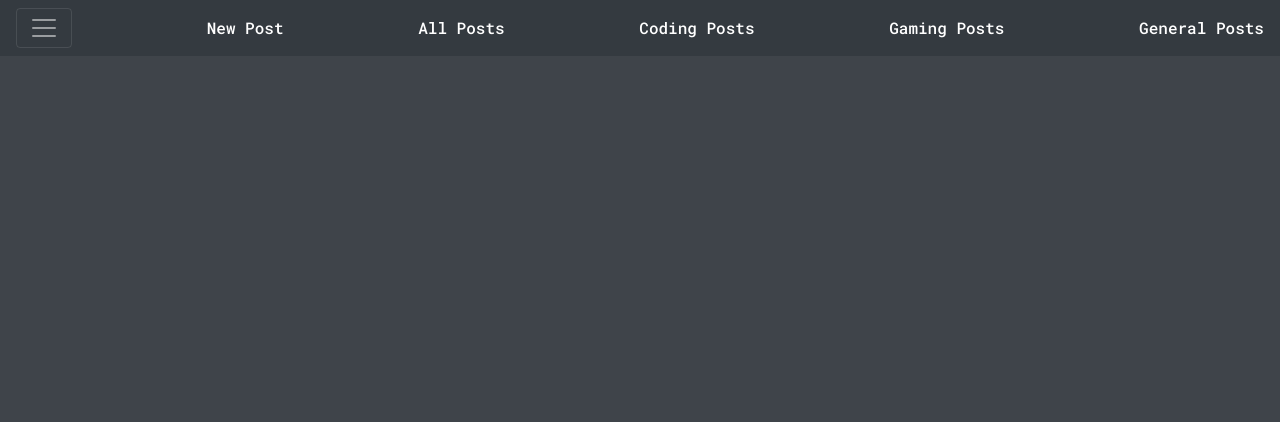
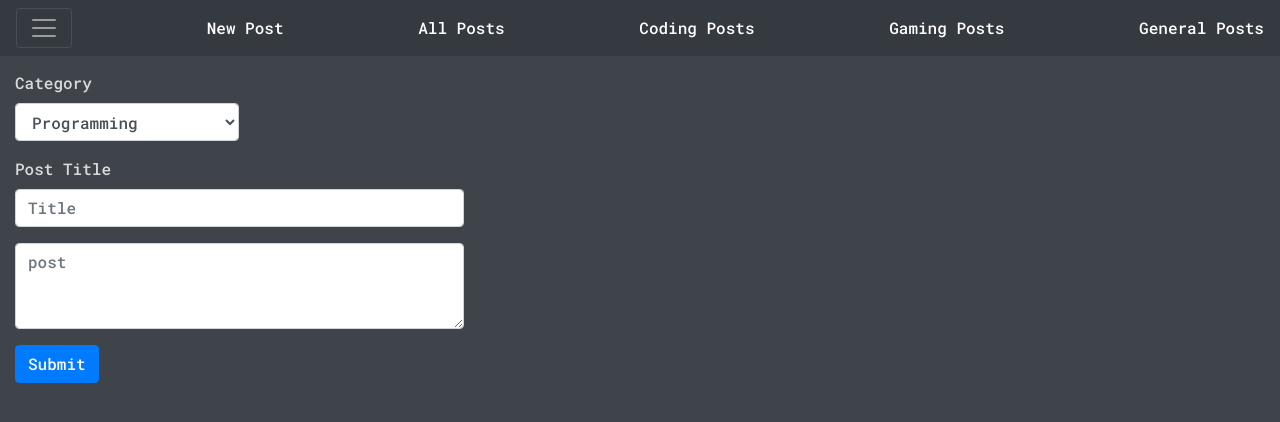
Before and after one commit to scicluna/fakeforum, a Node server app: page /newpost in a window 1280 px wide. Shown: the top 422 px of the page. Run offline with Node 20, Linux system fonts and the light colour scheme; the visitor is signed in with stand-in values (Sample User, id 1); data that the repository does not hold is empty; some libraries are stand-ins or nearby versions.

Commit message:
Can now make posts

```diff
--- a/public/css/main.css
+++ b/public/css/main.css
@@ -24,7 +24,7 @@ body {
     margin-top: 6px;
 }
 
-.loginform, .signupform{
+.loginform, .signupform, .newpostform{
     display: flex;
     flex-direction: column;
     align-items: flex-start;
@@ -36,3 +36,11 @@ body {
     display: flex;
     flex-direction: column;
 }
+
+.newpostform>.form-group{
+    width:40%;
+}
+
+.newpostform>.form-group:nth-child(1){
+    width:20%;
+}
--- a/public/js/main.js
+++ b/public/js/main.js
@@ -47,3 +47,23 @@ async function logOut(e){
     else alert('Logout failed somehow.')
 }
 if (document.querySelector(".logout")) document.querySelector(".logout").addEventListener("click", logOut)
+
+async function newPost(e){
+    e.preventDefault()
+
+    const categories = ["Programming", "Gaming", "General"] //any better solutions to this?
+    const category = document.querySelector(".categoryselect").value.trim()
+
+    const title = document.querySelector("#posttitle").value.trim()
+    const body = document.querySelector("#postarea").value.trim()
+    const categoryid = categories.indexOf(category)+1
+
+    const response = await fetch('/newpost', {
+        method: 'POST',
+        body: JSON.stringify({title, body, categoryid}),
+        headers: {'Content-Type': 'application/json'}
+    })
+    if (response.ok) document.location.replace('/allposts')
+    else alert('Failed to Post.')
+}
+if (document.querySelector(".newpost")) document.querySelector(".newpost").addEventListener("click", newPost)
--- a/routes/api.js
+++ b/routes/api.js
@@ -9,10 +9,12 @@ router.post('/users', async (req, res)=>{
         })
 
         if (!newUserData) return res.status(400).json({msg: "User not created"})
+        const plainData = newUserData.get({plain: true})
 
         req.session.save(()=>{
             req.session.loggedIn = true
             req.session.user = req.body.username
+            req.session.userid = plainData.id
             res.status(200).json({ user: newUserData, message: 'You are now logged in!' })
         })
     }
@@ -31,10 +33,13 @@ router.post('/users/login', async (req, res)=>{
         const validPassword = await userData.checkPassword(req.body.password)
         if (!validPassword) return res.status(400).json({msg: "Not a valid login or password"})
 
+        const plainData = userData.get({plain: true})
 
         req.session.save((err)=>{
             req.session.loggedIn = true
             req.session.user = req.body.username
+            req.session.userid = plainData.id
+            console.log(req.session)
             res.status(200).json({ user: userData, message: 'You are now logged in!' })
         })
 
--- a/routes/newpost.js
+++ b/routes/newpost.js
@@ -14,18 +14,19 @@ router.get('/', async (req, res)=>{
 router.post('/', async (req, res)=>{
     try{
         const {title, body, categoryid} = req.body
-        if (!title || !body || !categoryid || !username) return res.status(500).json({msg: "Oops, something went wrong."})
+        if (!title || !body || !categoryid) return res.status(500).json({msg: "Oops, something went wrong."})
+
 
         const newPost = await Post.create({
             post_title: title,
             post_body: body,
             category_id: categoryid,
-            user_id: req.session.username
+            user_id: req.session.userid
         })
-        res.json(newPost).redirect('/posts')
+        res.redirect('/allposts')
     }
     catch (err){
-
+        res.json(err)
     }
 })
 
--- a/views/newpost.handlebars
+++ b/views/newpost.handlebars
@@ -0,0 +1,18 @@
+<form class="newpostform">
+  <div class="form-group">
+    <label for="exampleFormControlSelect1">Category</label>
+    <select class="form-control categoryselect" id="exampleFormControlSelect1">
+      <option>Programming</option>
+      <option>Gaming</option>
+      <option>General</option>
+    </select>
+  </div>
+    <div class="form-group">
+    <label for="posttitle">Post Title</label>
+    <input type="text" class="form-control" id="posttitle" placeholder="Title">
+  </div>
+  <div class="form-group">
+    <textarea class="form-control" id="postarea" rows="3" placeholder="post"></textarea>
+  </div>
+  <button type="submit" class="btn btn-primary newpost">Submit</button>
+</form>
```
Also changed, not shown: server.js (+3 -7 lines).
